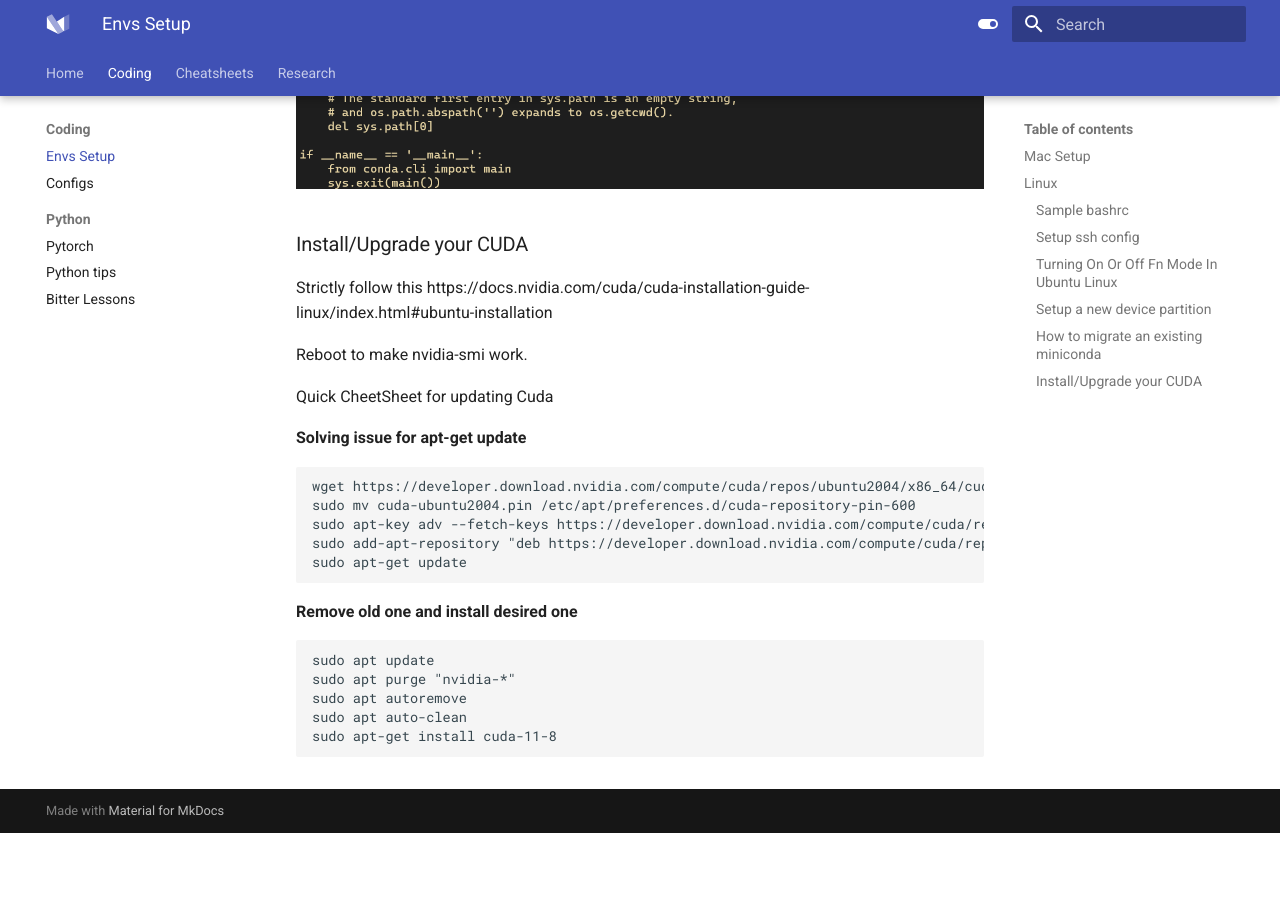
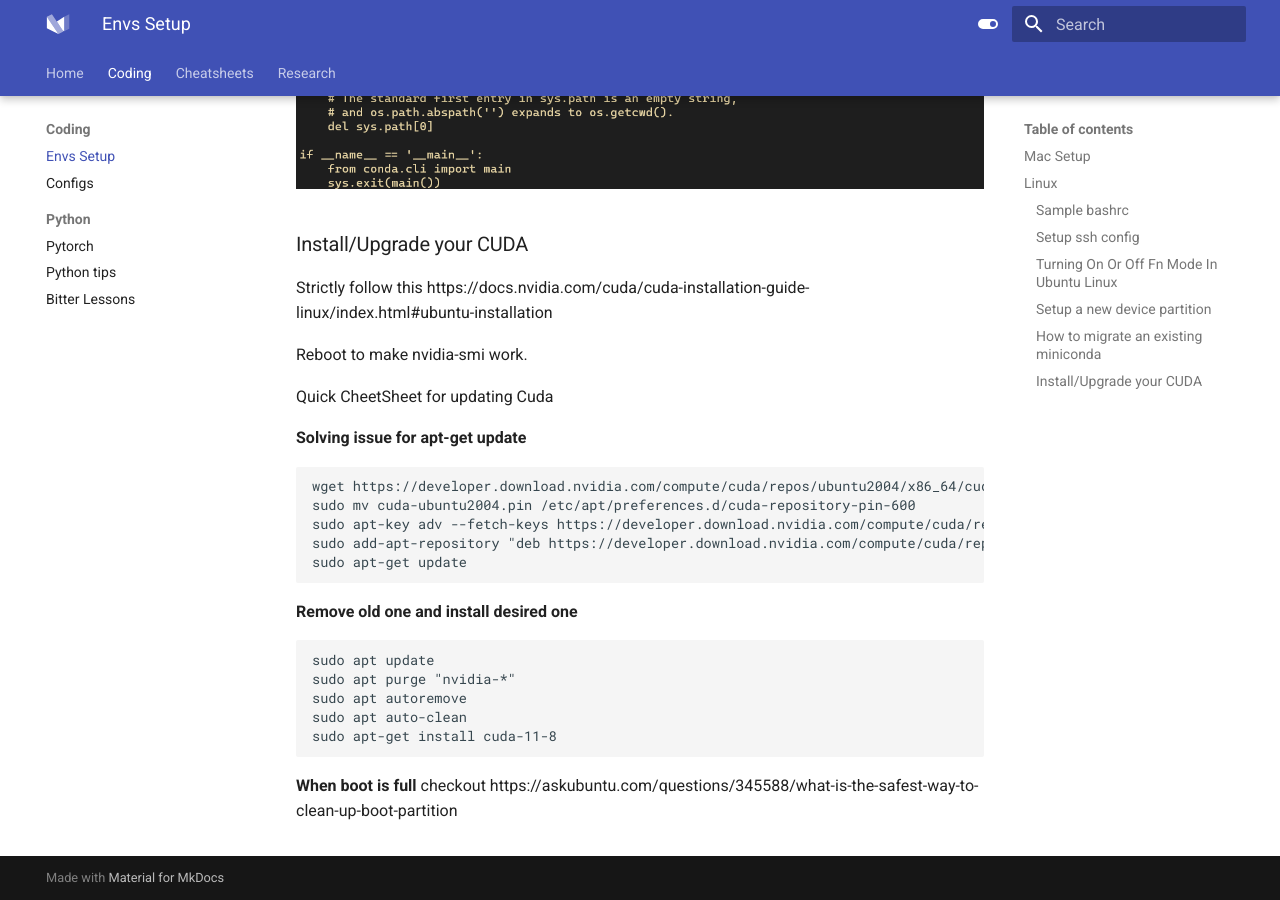
Before and after one commit to jojoml/jojodoc, an MkDocs documentation site: the page built from docs/coding/envs.md, in a window 1280 px wide and 900 px high, scrolled down 1423 px. Built offline with MkDocs 1.6.1 and Material for MkDocs 9.7.7, drawn with Linux system fonts in a browser that asks for light colours; before the commit the page ends 2256 px from its top, so only the background shows below that.

Commit message:
Update envs.md

````diff
--- a/docs/coding/envs.md
+++ b/docs/coding/envs.md
@@ -69,5 +69,7 @@
 sudo apt auto-clean
 sudo apt-get install cuda-11-8
 ```
+**When boot is full**
+checkout https://askubuntu.com/questions/345588/what-is-the-safest-way-to-clean-up-boot-partition
 
 ###
````
